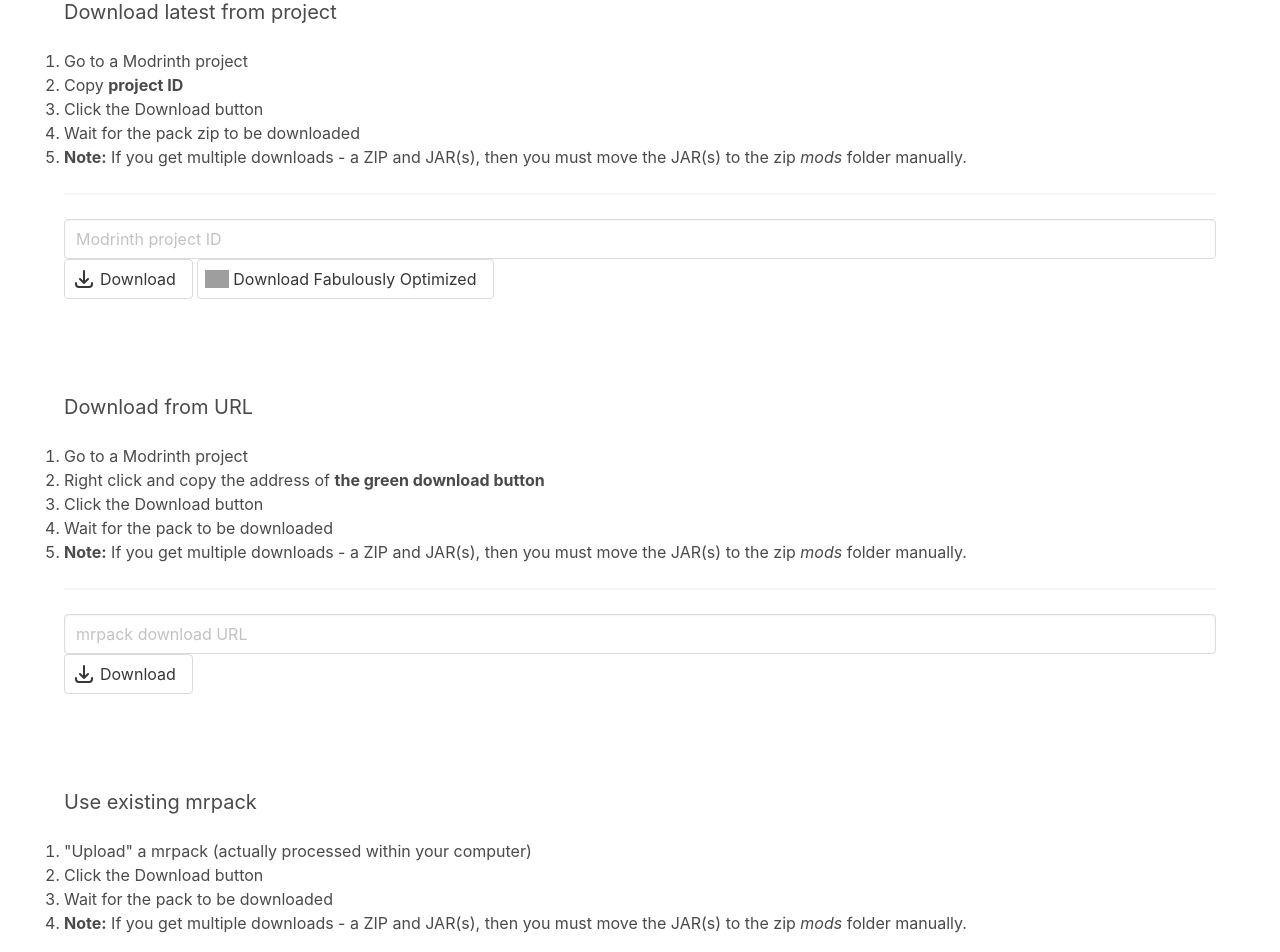
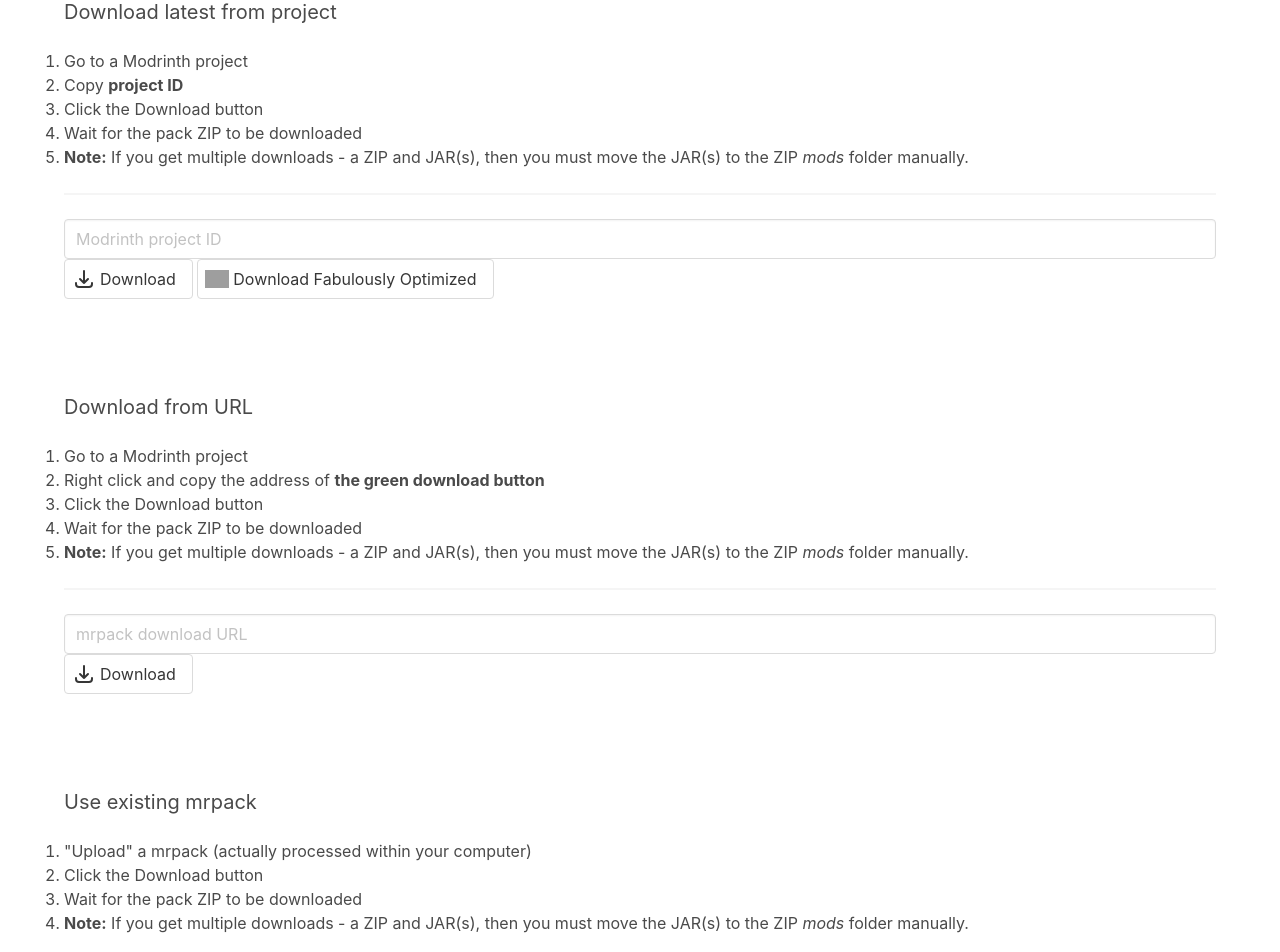
Before and after one commit to Fabulously-Optimized/mrpack-to-zip, a plain HTML site: page index.html in a window 1280 px wide. Shown: the part 100-1052 px from the top of the page. Drawn offline with Linux system fonts and the light colour scheme; grey boxes are pictures that could not be loaded.

Commit message:
Update index.html

```diff
--- a/index.html
+++ b/index.html
@@ -27,8 +27,8 @@
 			<li>Go to a Modrinth project</li>
 			<li>Copy <b>project ID</b></li>
 			<li>Click the Download button</li>
-			<li>Wait for the pack zip to be downloaded</li>
-			<li><b>Note:</b> If you get multiple downloads - a ZIP and JAR(s), then you must move the JAR(s) to the zip <i>mods</i> folder manually.</li>
+			<li>Wait for the pack ZIP to be downloaded</li>
+			<li><b>Note:</b> If you get multiple downloads - a ZIP and JAR(s), then you must move the JAR(s) to the ZIP <i>mods</i> folder manually.</li>
 		</ol>
 
 		<hr>
@@ -66,8 +66,8 @@
 			<li>Go to a Modrinth project</li>
 			<li>Right click and copy the address of <b>the green download button</b></li>
 			<li>Click the Download button</li>
-			<li>Wait for the pack to be downloaded</li>
-			<li><b>Note:</b> If you get multiple downloads - a ZIP and JAR(s), then you must move the JAR(s) to the zip <i>mods</i> folder manually.</li>
+			<li>Wait for the pack ZIP to be downloaded</li>
+			<li><b>Note:</b> If you get multiple downloads - a ZIP and JAR(s), then you must move the JAR(s) to the ZIP <i>mods</i> folder manually.</li>
 		</ol>
 
 		<hr>
@@ -97,8 +97,8 @@
 		<ol>
 			<li>"Upload" a mrpack (actually processed within your computer)</li>
 			<li>Click the Download button</li>
-			<li>Wait for the pack to be downloaded</li>
-			<li><b>Note:</b> If you get multiple downloads - a ZIP and JAR(s), then you must move the JAR(s) to the zip <i>mods</i> folder manually.</li>
+			<li>Wait for the pack ZIP to be downloaded</li>
+			<li><b>Note:</b> If you get multiple downloads - a ZIP and JAR(s), then you must move the JAR(s) to the ZIP <i>mods</i> folder manually.</li>
 		</ol>
 
 		<hr>
```
